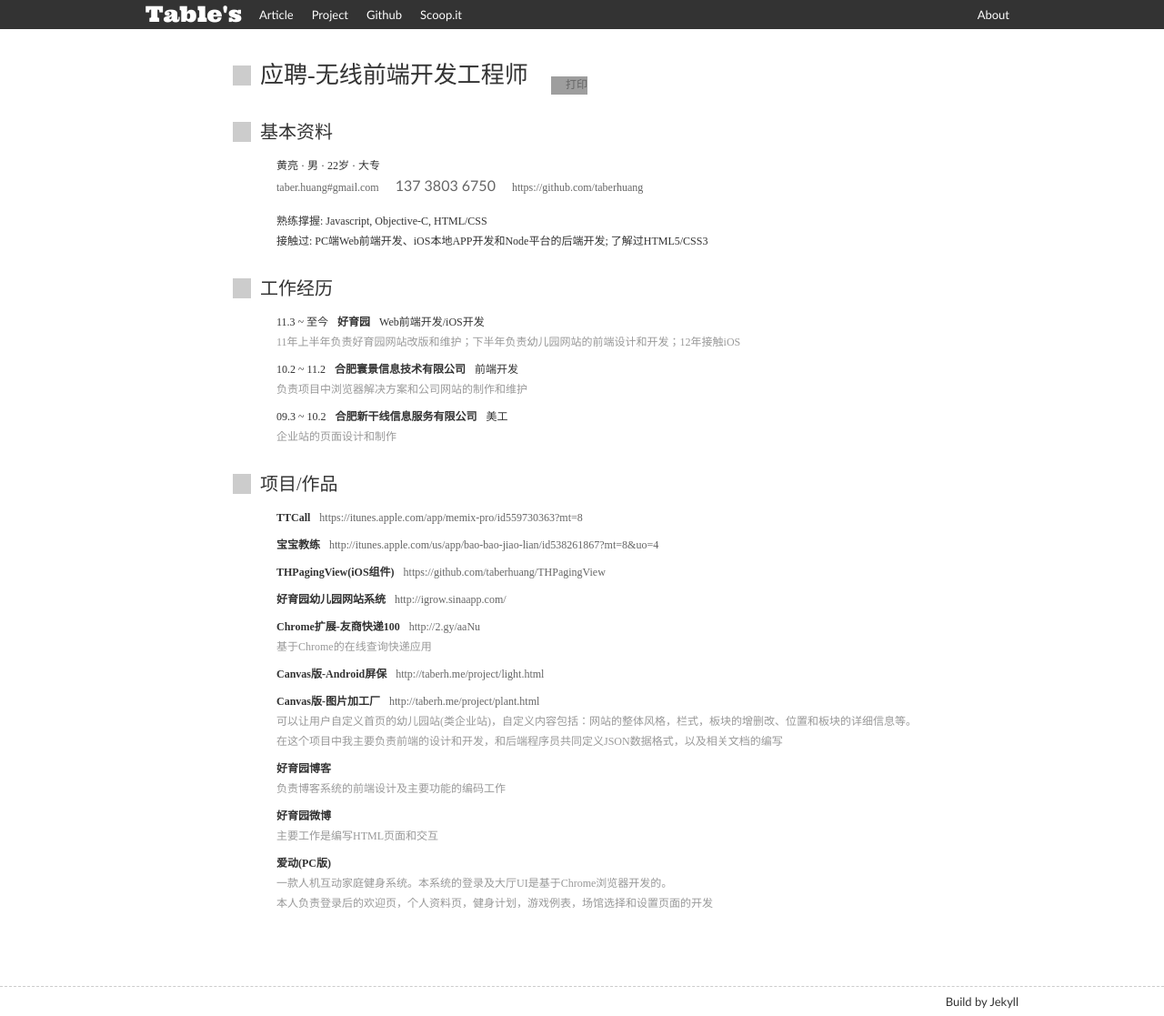
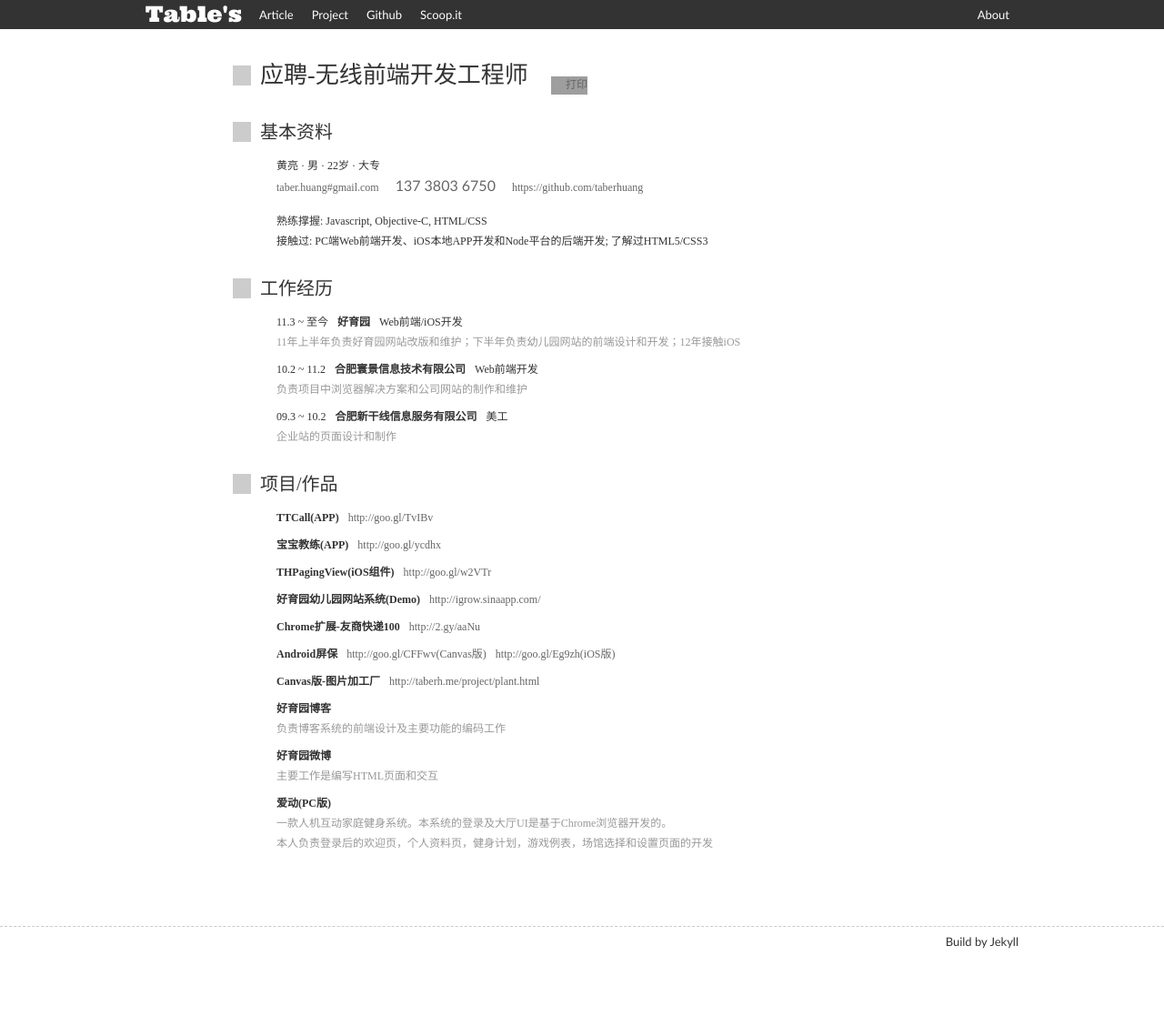
Before and after one commit to taberh/taberh.github.com, a Jekyll site: the page built from resume.html, in a window 1280 px wide. Shown: the whole page at 91% size. Built offline with Jekyll 4.4.1, drawn with Linux system fonts in a browser that asks for light colours; Markdown is read by kramdown in place of the engine named in the settings; after the commit the page ends 1051 px from its top, so only the background shows below that; grey boxes are pictures that could not be loaded.

Commit message:
update resume

```diff
--- a/resume.html
+++ b/resume.html
@@ -55,10 +55,10 @@ strong { font-weight:bold; }
 <section id="experience">
   <h3>工作经历</h3>
   <dl>
-    <dt>11.3 ~ 至今<strong>好育园</strong>Web前端开发/iOS开发</dt>
+    <dt>11.3 ~ 至今<strong>好育园</strong>Web前端/iOS开发</dt>
     <dd>11年上半年负责好育园网站改版和维护；下半年负责幼儿园网站的前端设计和开发；12年接触iOS</dd>
 
-    <dt>10.2 ~ 11.2<strong>合肥寰景信息技术有限公司</strong>前端开发</dt>
+    <dt>10.2 ~ 11.2<strong>合肥寰景信息技术有限公司</strong>Web前端开发</dt>
     <dd>负责项目中浏览器解决方案和公司网站的制作和维护</dd>
 
     <dt>09.3 ~ 10.2<strong>合肥新干线信息服务有限公司</strong>美工</dt>
@@ -69,16 +69,15 @@ strong { font-weight:bold; }
 <section id="project">
   <h3>项目/作品</h3>
   <dl>
-    <dt><strong>TTCall</strong><a href="https://itunes.apple.com/app/memix-pro/id559730363?mt=8">https://itunes.apple.com/app/memix-pro/id559730363?mt=8</a></dt>
-    <dt><strong>宝宝教练</strong><a href="http://itunes.apple.com/us/app/bao-bao-jiao-lian/id538261867?mt=8&uo=4">http://itunes.apple.com/us/app/bao-bao-jiao-lian/id538261867?mt=8&uo=4</a></dt>
-    <dt><strong>THPagingView(iOS组件)</strong><a href="https://github.com/taberhuang/THPagingView">https://github.com/taberhuang/THPagingView</a></dt>
-    <dt><strong>好育园幼儿园网站系统</strong><a href="http://igrow.sinaapp.com/">http://igrow.sinaapp.com/</a></dt>
+    <dt><strong>TTCall(APP)</strong><a href="http://goo.gl/TvIBv">http://goo.gl/TvIBv</a></dt>
+    <dt><strong>宝宝教练(APP)</strong><a href="http://goo.gl/ycdhx">http://goo.gl/ycdhx</a></dt>
+    <dt><strong>THPagingView(iOS组件)</strong><a href="http://goo.gl/w2VTr">http://goo.gl/w2VTr</a></dt>
+    <dt><strong>好育园幼儿园网站系统(Demo)</strong><a href="http://igrow.sinaapp.com/">http://igrow.sinaapp.com/</a></dt>
+    <!--<dd>可以让用户自定义首页的幼儿园站(类企业站)，自定义内容包括：网站的整体风格，栏式，板块的增删改、位置和板块的详细信息等。</dd>
+    <dd>在这个项目中我主要负责前端的设计和开发，和后端程序员共同定义JSON数据格式，以及相关文档的编写</dd>-->
     <dt><strong>Chrome扩展-友商快递100</strong><a href="http://2.gy/aaNu">http://2.gy/aaNu</a></dt>
-    <dd>基于Chrome的在线查询快递应用</dd>
-    <dt><strong>Canvas版-Android屏保</strong><a href="/project/light.html">http://taberh.me/project/light.html</a></dt>
+    <dt><strong>Android屏保</strong><a href="http://goo.gl/CFFwv">http://goo.gl/CFFwv(Canvas版)</a><a href="http://goo.gl/Eg9zh">http://goo.gl/Eg9zh(iOS版)</a></dt>
     <dt><strong>Canvas版-图片加工厂</strong><a href="/project/plant.html">http://taberh.me/project/plant.html</a></dt>
-    <dd>可以让用户自定义首页的幼儿园站(类企业站)，自定义内容包括：网站的整体风格，栏式，板块的增删改、位置和板块的详细信息等。</dd>
-    <dd>在这个项目中我主要负责前端的设计和开发，和后端程序员共同定义JSON数据格式，以及相关文档的编写</dd>
     <dt><strong>好育园博客</strong></dt>
     <dd>负责博客系统的前端设计及主要功能的编码工作</dd>
     <dt><strong>好育园微博</strong></dt>
```
